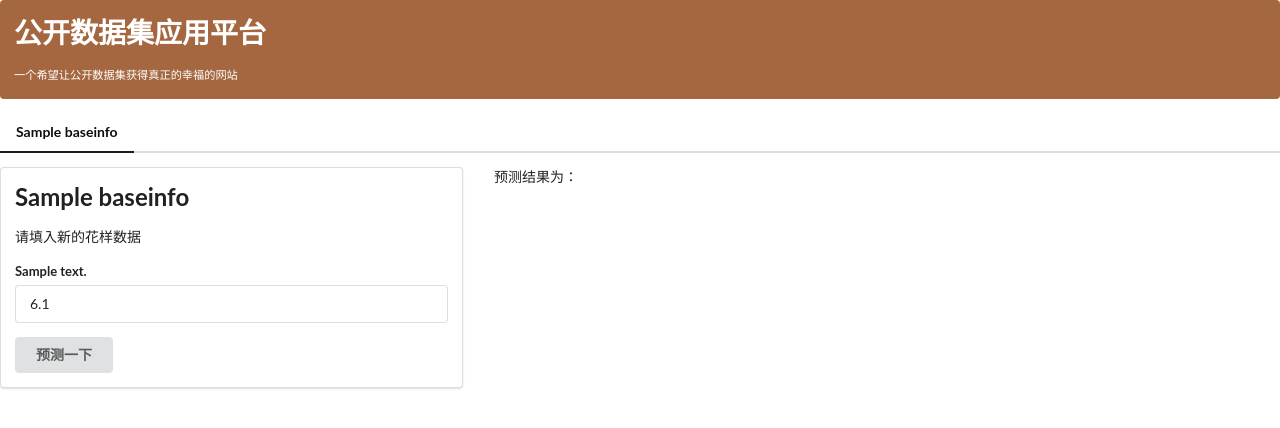
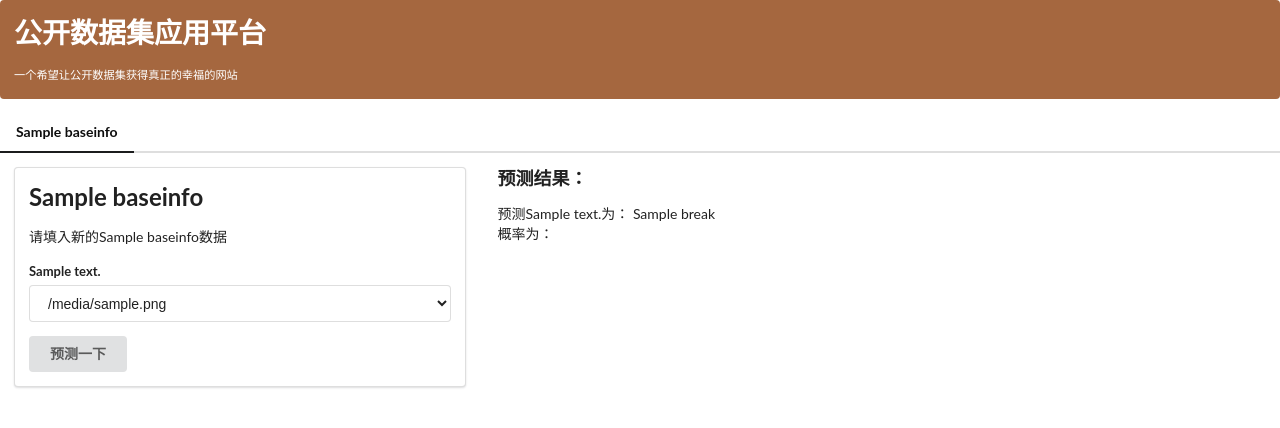
Before and after one commit to frankiegu/open_data_app, a Python web app: template open_data_app/templates/index.html in a window 1280 px wide. Shown: the top 428 px of the page. Run offline with Jinja, Linux system fonts and the light colour scheme; the template is opened without the code that fills it: most values are stand-ins (such as "Sample title", 1, 10 or a date in 2020).

Commit message:
add content to model

```diff
--- a/open_data_app/modeling.py
+++ b/open_data_app/modeling.py
@@ -18,6 +18,7 @@ from sklearn.model_selection import cross_val_score
 #     return data
 
 
+
 def modeling(clf,data,features,target,baseinfo,save_fp):
     model = {
         'features':features,
@@ -34,6 +35,10 @@ def modeling(clf,data,features,target,baseinfo,save_fp):
             X.append(transformed_values)
         else:
             X.append(arr)
+        if model['features'][x]['type'] == "categorical":
+            model['features'][x]['fileds'] = list(set(arr))
+        else:
+            model['features'][x]['fileds'] = [arr.mean()]
 
     X = np.vstack([x.T for x in X]).T
 
--- a/open_data_app/templates/index.html
+++ b/open_data_app/templates/index.html
@@ -10,6 +10,14 @@
         .result {
             display: none;
 
+        }
+
+        #myclass .menu {
+            margin-bottom:0;
+        }
+
+        #myclass .model {
+            margin: 0;
         }
 
         #myclass .model {
@@ -52,13 +60,22 @@
     <div class="six wide column">
         <div class="ui segment" >
             <h2>{{model['baseinfo']['name_cn']}}</h2>
-            <p>请填入新的花样数据</p>
+            <p>请填入新的{{model['baseinfo']['sample_name']}}数据</p>
             <div class="ui form basic_form">
 
                 {% for feature in model['features'] %}
+                {% set feature_attr  = model['features'][feature] %}
                 <div class="field">
-                    <label>{{ model['features'][feature]['describe'] }}</label>
-                    <input type="number" name="{{feature}}" value="6.1" class="ui input">
+                    <label>{{ feature_attr['describe'] }}</label>
+                    {% if feature_attr['type'] == 'numerical' %}
+                        <input type="number" name="{{feature}}" value="{{feature_attr['fileds'][0]|round(1)}}" class="ui input">
+                    {% else %}
+                        <select name="{{feature}}">
+                            {% for x in feature_attr['fileds'] %}
+                            <option value="{{x}}">{{x}}</option>
+                            {% endfor %}
+                        </select>
+                    {% endif %}
                 </div>
                 {% endfor %}
 
@@ -67,20 +84,35 @@
         </div>
     </div>
     <div class="ui eight wide column result">
-        <label>预测结果为：</label>
-        <p></p>
+        <h3>预测结果：</h3>
+        <div>
+
+        {% for key in model['target'] %}
+            <label>预测{{ model['target'][key]['describe']}}为：</label>
+            <span class="prediction"></span>
+            {{ break }}
+        {% endfor %}
+        </div>
+        <div>
+            <label>概率为：</label>
+            <sapn class="proba"></span>
+        </div>
     </div>
 </div>
 {% endfor %}
 
 <script type="text/javascript">
     $(".predict").click(function(){
-        var formdata = {'data':[]}
-        var model_area = $(this).parents('#iris')
+        var formdata = {'data':{}}
+        var model_area = $(this).parents('.model')
         var id = model_area.attr('id')
         model_area.find('input').each(function(){
-            formdata['data'].push($(this).val())
+            formdata['data'][$(this).attr('name')] = parseFloat($(this).val())
         });
+        model_area.find('select').each(function(){
+            formdata['data'][$(this).attr('name')] = $(this).find(":selected").text()
+        });
+
         console.info(formdata);
         $.ajax({
             url: "/api/predict/"+id,
@@ -89,7 +121,8 @@
             contentType : "application/json; charset=utf-8",
             datatype:"json",
         }).done(function(json){
-            model_area.find('.result p').text(json[0])
+            model_area.find('.result .prediction').text(json['prediction'][0])
+            model_area.find('.result .proba').text(json['proba'])
             model_area.find('.result').addClass('active');
             }
         )
```
Also changed, not shown: open_data_app/adult.py (+6 -4 lines), open_data_app/iris.py (+7 -3 lines), open_data_app/route.py (+23 -4 lines), 2 other files.
